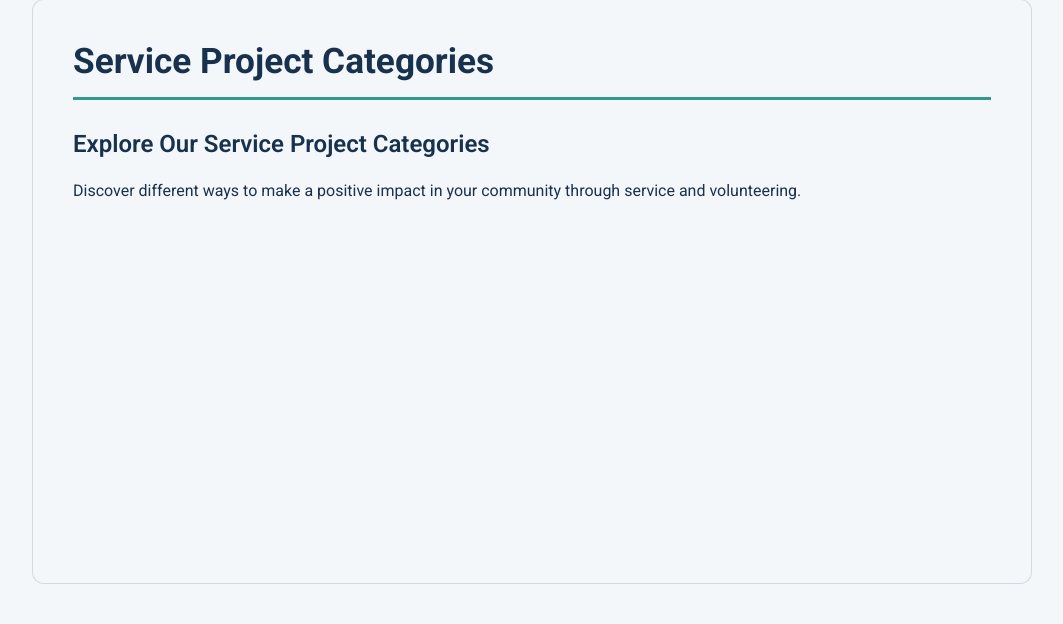
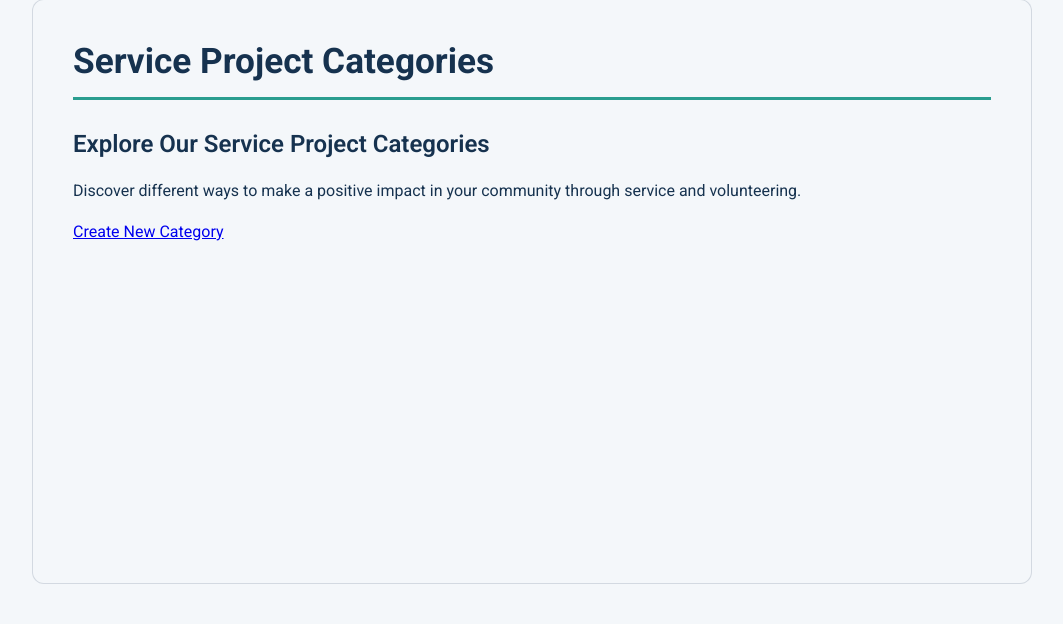
Before and after one commit to braulio-v/CSE340-course-repo, a Node server app: page /categories in a window 1280 px wide. Shown: the part 108-732 px from the top of the page, without its empty margins (108-1171 px from the left). Run offline with Node 20, Linux system fonts and the light colour scheme; data that the repository does not hold is empty.

Commit message:
Add category creation and editing functionality

```diff
--- a/src/controllers/categories.js
+++ b/src/controllers/categories.js
@@ -1,6 +1,7 @@
 // Import the Model function
-import { getAllCategories, getCategoryDetails, getCategoriesByProjectId, getProjectsByCategoryId, updateCategoryAssignments } from '../models/categories.js';
+import { getAllCategories, getCategoryDetails, getCategoriesByProjectId, getProjectsByCategoryId, updateCategoryAssignments, createCategory, updateCategory} from '../models/categories.js';
 import { getProjectDetails } from '../models/projects.js';
+import { body, validationResult } from 'express-validator';
 // Define the controller function
 const showCategoriesPage = async (req, res) => {
     try {
@@ -91,5 +92,104 @@ const processAssignCategoriesForm = async (req, res, next) => {
     }
 };
 
+
+const categoryValidation = [
+    body('name')
+        .trim()
+        .notEmpty()
+        .withMessage('Category name is required')
+        .isLength({ min: 3, max: 100 })
+        .withMessage('Category name must be between 3 and 100 characters')
+        .escape()
+];
+
+
+const showNewCategoryForm = async (req, res, next) => {
+    try {
+        const title = 'Create New Category';
+
+        res.render('new-category', {
+            title
+        });
+    } catch (error) {
+        next(error);
+    }
+};
+
+
+const processNewCategoryForm = async (req, res, next) => {
+    try {
+        const errors = validationResult(req);
+
+        if (!errors.isEmpty()) {
+            errors.array().forEach((error) => {
+                req.flash('error', error.msg);
+            });
+
+            return res.redirect('/new-category');
+        }
+
+        const { name } = req.body;
+
+        await createCategory(name);
+
+        req.flash('success', 'Category created successfully!');
+
+        res.redirect('/categories');
+    } catch (error) {
+        next(error);
+    }
+};
+
+
+const showEditCategoryForm = async (req, res, next) => {
+    try {
+        const categoryId = req.params.id;
+
+        const categoryDetails = await getCategoryDetails(categoryId);
+
+        if (!categoryDetails) {
+            return res.status(404).render('errors/404', {
+                title: 'Page Not Found'
+            });
+        }
+
+        const title = 'Edit Category';
+
+        res.render('edit-category', {
+            title,
+            categoryDetails
+        });
+    } catch (error) {
+        next(error);
+    }
+};
+
+const processEditCategoryForm = async (req, res, next) => {
+    try {
+        const categoryId = req.params.id;
+
+        const errors = validationResult(req);
+
+        if (!errors.isEmpty()) {
+            errors.array().forEach((error) => {
+                req.flash('error', error.msg);
+            });
+
+            return res.redirect(`/edit-category/${categoryId}`);
+        }
+
+        const { name } = req.body;
+
+        await updateCategory(categoryId, name);
+
+        req.flash('success', 'Category updated successfully!');
+
+        res.redirect('/categories');
+    } catch (error) {
+        next(error);
+    }
+};
+
 // Export the controller function
-export { showCategoriesPage, showCategoryDetailsPage, showAssignCategoriesForm, processAssignCategoriesForm };
+export { showCategoriesPage, showCategoryDetailsPage, showAssignCategoriesForm, processAssignCategoriesForm, showNewCategoryForm, processNewCategoryForm, showEditCategoryForm, processEditCategoryForm, categoryValidation };
--- a/src/models/categories.js
+++ b/src/models/categories.js
@@ -90,4 +90,46 @@ const updateCategoryAssignments = async (projectId, categoryIds) => {
     }
 };
 
-export { getAllCategories, getCategoryDetails, getCategoriesByProjectId, getProjectsByCategoryId, updateCategoryAssignments };
+const createCategory = async (name) => {
+    const query = `
+        INSERT INTO public.category (
+            name
+        )
+        VALUES ($1)
+        RETURNING category_id;
+    `;
+
+    const queryParams = [name];
+
+    const result = await db.query(query, queryParams);
+
+    if (result.rows.length === 0) {
+        throw new Error('Failed to create category');
+    }
+
+    return result.rows[0].category_id;
+};
+
+
+const updateCategory = async (categoryId, name) => {
+    const query = `
+        UPDATE public.category
+        SET
+            name = $1
+        WHERE category_id = $2
+        RETURNING category_id;
+    `;
+
+    const queryParams = [name, categoryId];
+
+    const result = await db.query(query, queryParams);
+
+    if (result.rows.length === 0) {
+        throw new Error('Failed to update category');
+    }
+
+    return result.rows[0].category_id;
+};
+
+
+export { getAllCategories, getCategoryDetails, getCategoriesByProjectId, getProjectsByCategoryId, updateCategoryAssignments, createCategory, updateCategory };
--- a/src/routes.js
+++ b/src/routes.js
@@ -3,7 +3,7 @@ import express from 'express';
 import { showHomePage } from './controllers/index.js';
 import { showOrganizationsPage, showOrganizationDetailsPage, showNewOrganizationForm, processNewOrganizationForm, organizationValidation, showEditOrganizationForm, processEditOrganizationForm} from './controllers/organizations.js';
 import { showProjectsPage, showProjectDetailsPage, showNewProjectForm, processNewProjectForm, projectValidation, showEditProjectForm, processEditProjectForm } from './controllers/projects.js';
-import { showCategoriesPage, showCategoryDetailsPage, showAssignCategoriesForm, processAssignCategoriesForm } from './controllers/categories.js';
+import { showCategoriesPage, showCategoryDetailsPage, showAssignCategoriesForm, processAssignCategoriesForm, categoryValidation, showNewCategoryForm, processNewCategoryForm, showEditCategoryForm, processEditCategoryForm} from './controllers/categories.js';
 import { testErrorPage } from './controllers/errors.js';
 
 const router = express.Router();
@@ -33,6 +33,10 @@ router.get('/category/:id', showCategoryDetailsPage);
 // Routes to assign categories to a project
 router.get('/assign-categories/:projectId', showAssignCategoriesForm);
 router.post('/assign-categories/:projectId', processAssignCategoriesForm);
+router.get('/new-category', showNewCategoryForm);
+router.post('/new-category', categoryValidation, processNewCategoryForm);
+router.get('/edit-category/:id', showEditCategoryForm);
+router.post('/edit-category/:id', categoryValidation, processEditCategoryForm);
 // Test route for 500 errors
 router.get('/test-error', testErrorPage);
 
--- a/src/views/categories.ejs
+++ b/src/views/categories.ejs
@@ -7,6 +7,7 @@
             Discover different ways to make a positive impact
             in your community through service and volunteering.
         </p>
+        <a href="/new-category">Create New Category</a>
         <ul>
              <% categories.forEach(category => { %>
 
@@ -15,6 +16,9 @@
                     <%= category.name %>
                 </a>
             </li>
+            <a href="/edit-category/<%= category.category_id %>">
+                    Edit Category
+                </a>
 
             <% }); %>
         </ul>
```
Also changed, not shown: src/views/edit-category.ejs (added, +32 -0 lines), src/views/new-category.ejs (added, +28 -0 lines).
